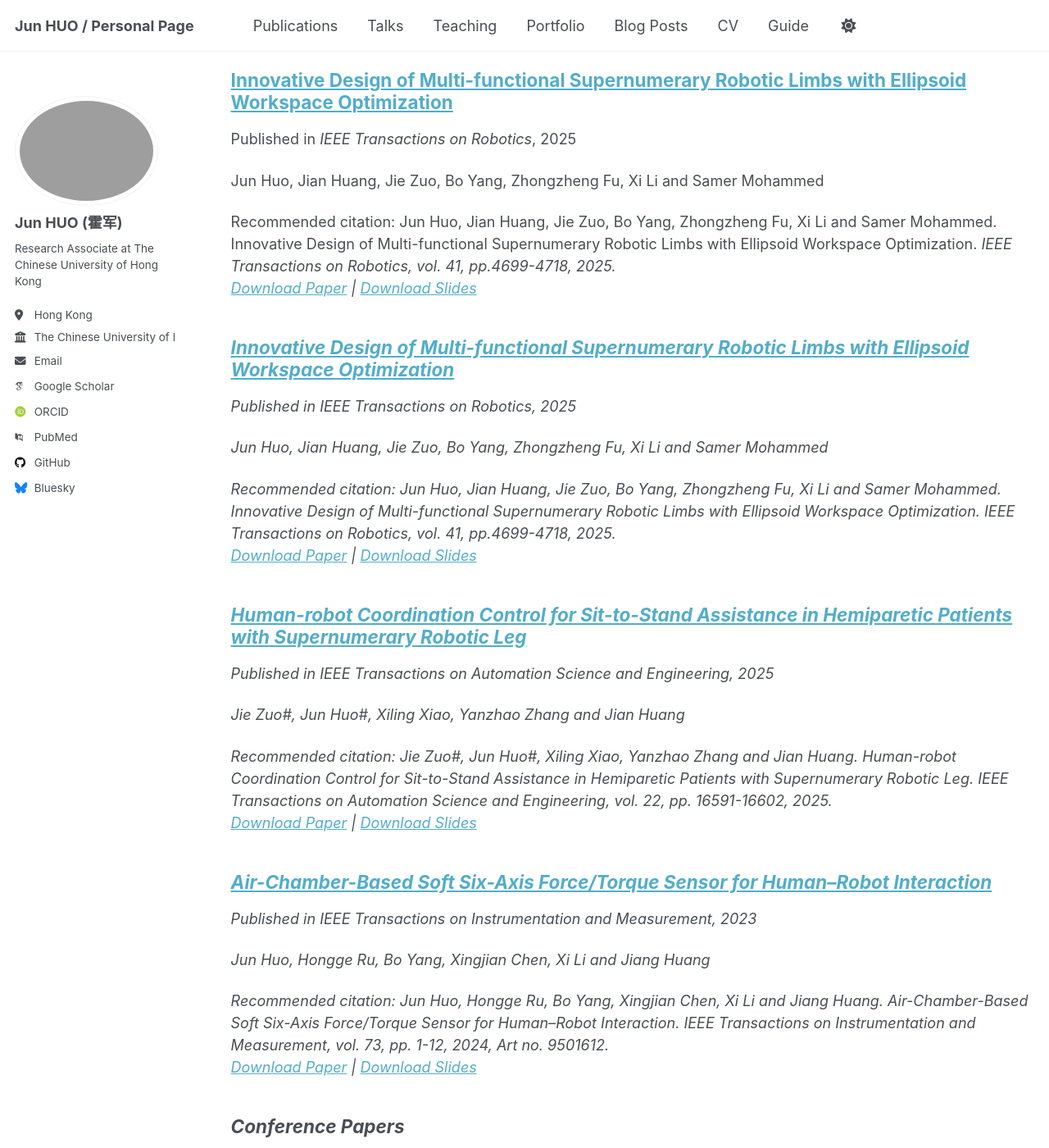
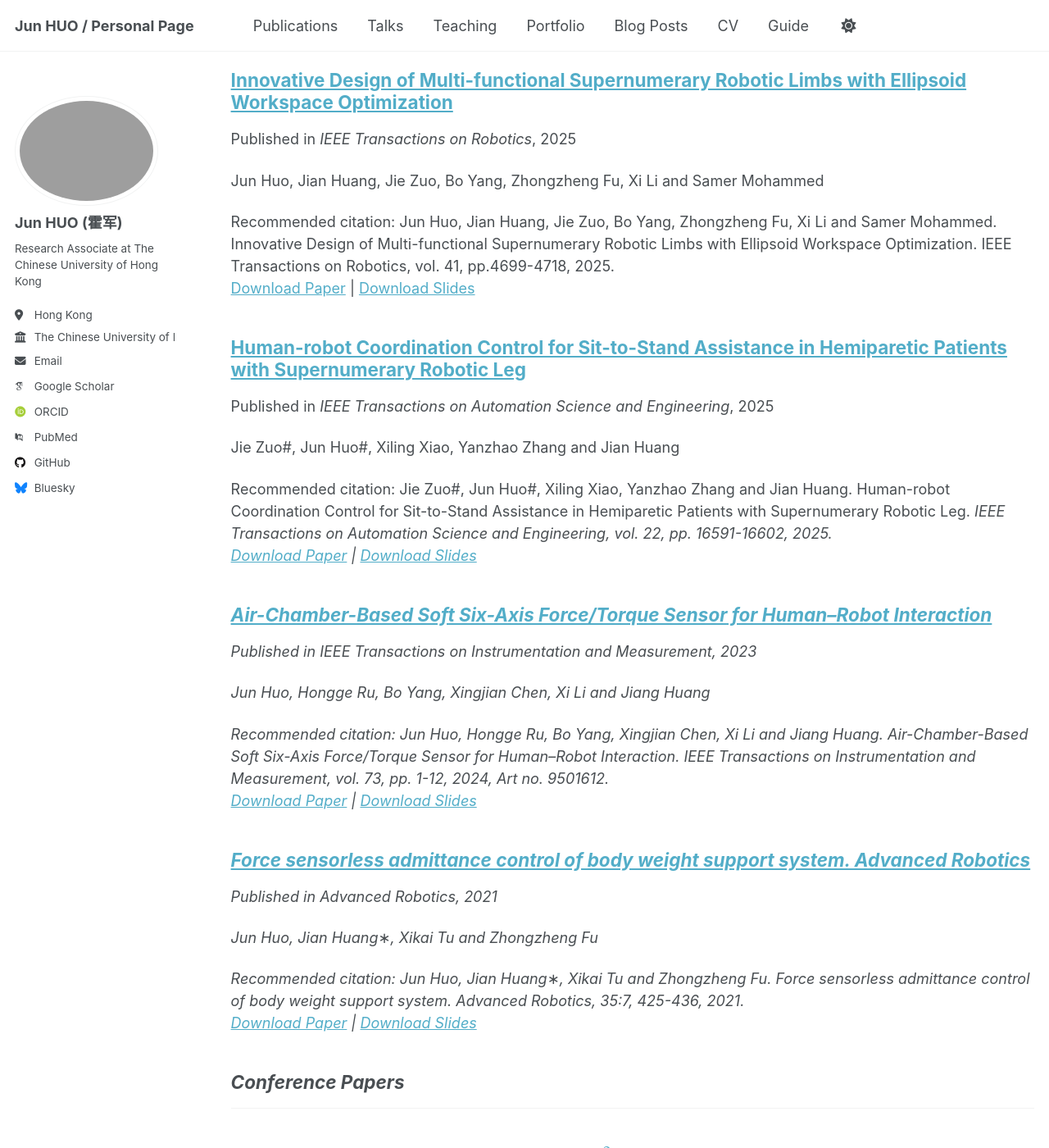
Before and after one commit to FokKwan/huojun.github.io, a Jekyll site: the page built from _pages/publications.html, in a window 1280 px wide and 1400 px high, scrolled down 220 px. Shown: the whole window at 82% size. Built offline with Jekyll 4.4.1, drawn with Linux system fonts in a browser that asks for light colours; some web fonts are replaced; a script that is not in the unit is left out.

Commit message:
Update and rename journal.md to AR2021.md

```diff
--- a/_publications/journal.md
+++ b/_publications/AR2021.md
@@ -1,14 +1,14 @@
 ---
-title: "Innovative Design of Multi-functional Supernumerary Robotic Limbs with Ellipsoid Workspace Optimization"
+title: "Force sensorless admittance control of body weight support system. Advanced Robotics"
 collection: publications
 category: manuscripts
 permalink: /publication/2015-10-01-paper-title-number-3
-excerpt: 'Jun Huo, Jian Huang, Jie Zuo, Bo Yang, Zhongzheng Fu, Xi Li and Samer Mohammed'
-date: 15 July 2025
-venue: 'IEEE Transactions on Robotics'
+excerpt: 'Jun Huo, Jian Huang∗, Xikai Tu and Zhongzheng Fu'
+date: Jan. 2021
+venue: 'Advanced Robotics'
 slidesurl: 'https://academicpages.github.io/files/slides3.pdf'
 paperurl: 'https://ieeexplore.ieee.org/document/11079241'
-citation: 'Jun Huo, Jian Huang, Jie Zuo, Bo Yang, Zhongzheng Fu, Xi Li and Samer Mohammed. Innovative Design of Multi-functional Supernumerary Robotic Limbs with Ellipsoid Workspace Optimization. <i>IEEE Transactions on Robotics<i>, vol. 41, pp.4699-4718, 2025.'
+citation: 'Jun Huo, Jian Huang∗, Xikai Tu and Zhongzheng Fu. Force sensorless admittance control of body weight support system. Advanced Robotics, 35:7, 425-436, 2021.'
 ---
 
 The contents above will be part of a list of publications, if the user clicks the link for the publication than the contents of section will be rendered as a full page, allowing you to provide more information about the paper for the reader. When publications are displayed as a single page, the contents of the above "citation" field will automatically be included below this section in a smaller font.
```
